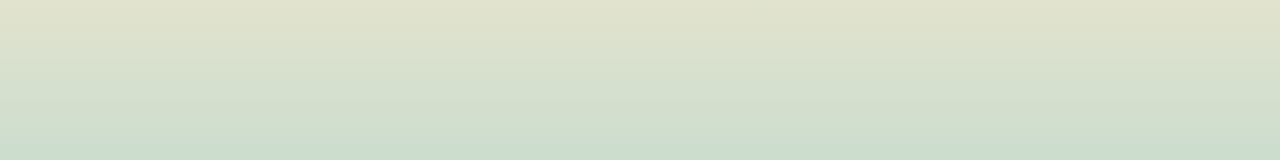
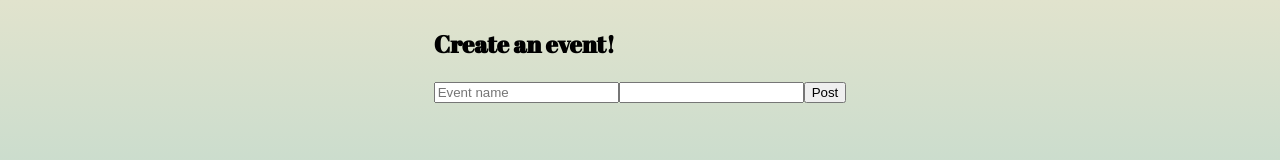
Before and after one commit to Eluented/uAbout, a React (Create React App) app in the folder uabout/client/: page /home in a window 1280 px wide. Shown: the top 160 px of the page. Built offline with nearby package versions, Linux system fonts and the light colour scheme.

Commit message:
skeleton of post form

```diff
--- /dev/null
+++ b/uabout/client/src/components/PostForm/index.js
@@ -0,0 +1,47 @@
+import React, { useState } from "react";
+// import ReactDOM from "react-dom/client";
+
+function PostForm() {
+  const [form, setFormValue] = useState({
+    post_title: "",
+    post_body: "",
+  });
+
+  const handleChange = (e) => {
+    const name = e.target.name;
+    const value = e.target.value;
+    setFormValue({ ...form, [name]: value });
+  };
+
+  const handleSubmit = (event) => {
+    event.preventDefault();
+    console.log("It works!");
+  };
+
+  return (
+    <>
+      <h2>Create an event!</h2>
+      <form onSubmit={handleSubmit}>
+        <input
+          type="text"
+          placeholder="Event name"
+          name="post_title"
+          value={form.post_title}
+          onChange={handleChange}
+        />
+        <input
+          type="text"
+          placeholder=""
+          name="post_body"
+          value={form.post_body}
+          onChange={handleChange}
+        />
+        <button type="submit" onClick={handleSubmit}>
+          Post
+        </button>
+      </form>
+    </>
+  );
+}
+
+export default PostForm;
--- a/uabout/client/src/components/index.js
+++ b/uabout/client/src/components/index.js
@@ -2,3 +2,4 @@ export { default as Navbar } from "./Navbar";
 export { default as Footer } from "./Footer";
 export { default as ProfileSettings } from "./ProfileSettings";
 export { default as ReactCalendar } from "./ReactCalendar";
+export { default as PostForm } from "./PostForm";
--- a/uabout/client/src/pages/HomePage/index.js
+++ b/uabout/client/src/pages/HomePage/index.js
@@ -1,14 +1,16 @@
 import React from "react";
 
-import { Footer, Navbar } from "../../components";
+import { Footer, Navbar, PostForm } from "../../components";
 
 const HomePage = () => {
   return (
     <div className="homepage-container">
       <Navbar />
       <div className="homepage-section">
-        <div className="calendar-parent-container"></div>
-        <div className="events-parent-container"></div>
+        <div className="postform-container">
+          <PostForm />
+        </div>
+        <div className="postrender-container"></div>
       </div>
       <Footer />
     </div>
--- a/uabout/client/src/pages/MyEventsPage/index.js
+++ b/uabout/client/src/pages/MyEventsPage/index.js
@@ -4,7 +4,7 @@ import { Navbar, Footer, ReactCalendar } from "../../components";
 const MyEventsPage = () => {
   return (
     <div className="myevents-container">
-      {/* <Navbar /> */}
+      <Navbar />
       <div className="homepage-section">
         <div className="calendar-parent-container">
           <ReactCalendar />
--- a/uabout/client/src/styles.css
+++ b/uabout/client/src/styles.css
@@ -76,9 +76,6 @@ html {
   display: flex;
   justify-content: center;
   align-items: center;
-}
-
-.events-parent-container {
 }
 
 /* Calendar component styling */
```
